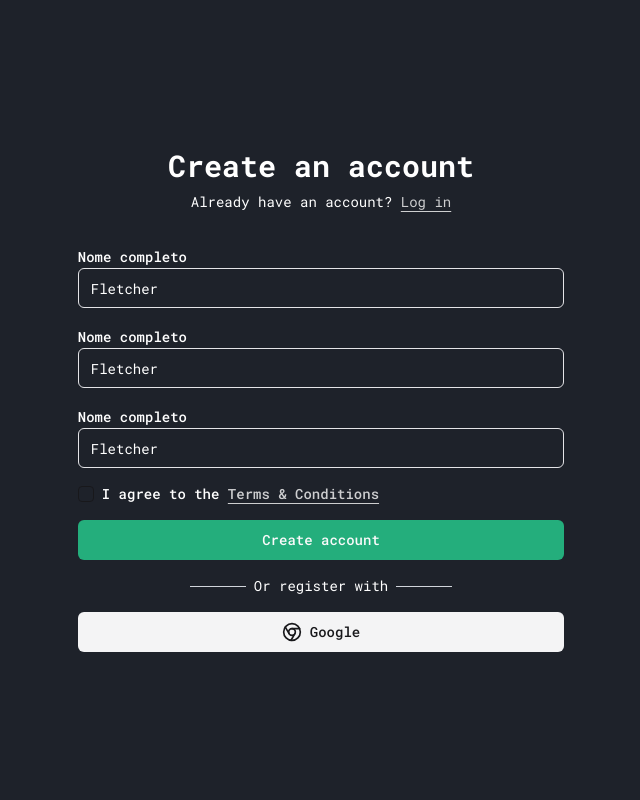
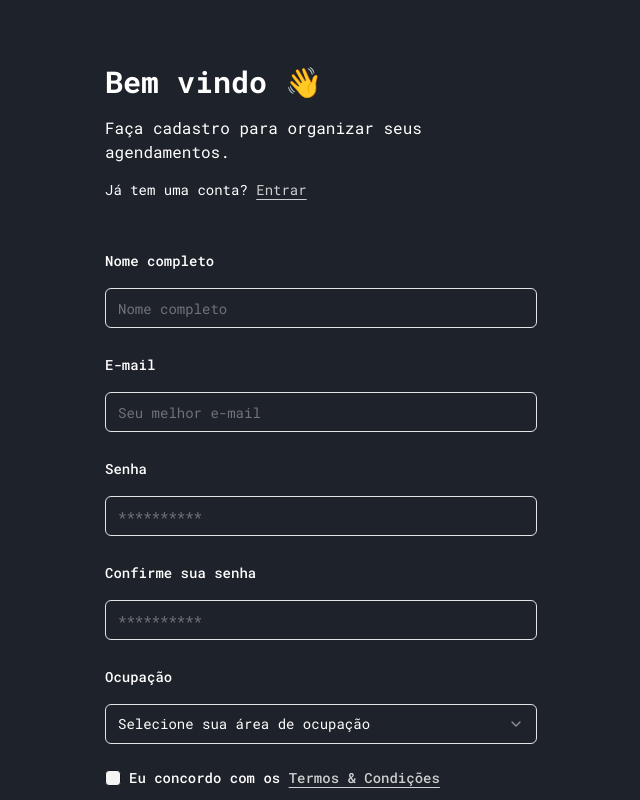
Before and after one commit to JulioCB68/med-sched, a Next.js app: page /register in a window 1280 px wide. Shown: the top 800 px of the page, without its empty margins (319-959 px from the left). Built offline with nearby package versions, Linux system fonts and the light colour scheme.

Commit message:
feat: finishing login and register page UI

```diff
--- a/package.json
+++ b/package.json
@@ -11,6 +11,7 @@
   "dependencies": {
     "@radix-ui/react-checkbox": "^1.1.1",
     "@radix-ui/react-label": "^2.1.0",
+    "@radix-ui/react-select": "^2.1.1",
     "@radix-ui/react-separator": "^1.1.0",
     "@radix-ui/react-slot": "^1.1.0",
     "class-variance-authority": "^0.7.0",
--- a/src/app/login/page.tsx
+++ b/src/app/login/page.tsx
@@ -17,7 +17,7 @@
           <p className="text-dark-700">Começe já com seus agendamentos.</p>
           <p className="mt-2 text-sm">
             <Link
-              href="#"
+              href="/register"
               className="text-sm text-primary-foreground/80 underline underline-offset-4 hover:text-primary-foreground"
             >
               Ainda não tem uma conta?
@@ -47,19 +47,19 @@
         </div>
 
         <div className="flex items-center space-x-2">
-          <Checkbox id="terms" />
+          <Checkbox id="terms" className="bg-accent" />
           <Label htmlFor="terms" className="text-sm">
-            I agree to the{' '}
+            Eu concordo com os{' '}
             <Link
               href="#"
               className="text-sm text-primary-foreground/80 underline underline-offset-4 hover:text-primary-foreground"
             >
-              Terms & Conditions
+              Termos & Condições
             </Link>
           </Label>
         </div>
-        <Button className="w-full" size={'lg'}>
-          Entrar
+        <Button className="w-full" size={'lg'} asChild>
+          <Link href="/">Entrar</Link>
         </Button>
         <div className="mt-4 flex items-center justify-center space-x-2">
           <Separator className="h-px w-14 bg-gray-300" />
--- /dev/null
+++ b/src/app/register/helpers.ts
@@ -0,0 +1,44 @@
+interface MedicalSpecialty {
+  name: string
+  value: string
+}
+
+export const medicalSpecialties: MedicalSpecialty[] = [
+  { name: 'Cardiologia', value: 'cardiologia' },
+  { name: 'Dermatologia', value: 'dermatologia' },
+  { name: 'Endocrinologia', value: 'endocrinologia' },
+  { name: 'Gastroenterologia', value: 'gastroenterologia' },
+  { name: 'Hematologia', value: 'hematologia' },
+  { name: 'Infectologia', value: 'infectologia' },
+  { name: 'Nefrologia', value: 'nefrologia' },
+  { name: 'Neurologia', value: 'neurologia' },
+  { name: 'Oftalmologia', value: 'oftalmologia' },
+  { name: 'Oncologia', value: 'oncologia' },
+  { name: 'Ortopedia', value: 'ortopedia' },
+  { name: 'Otorrinolaringologia', value: 'otorrinolaringologia' },
+  { name: 'Pediatria', value: 'pediatria' },
+  { name: 'Pneumologia', value: 'pneumologia' },
+  { name: 'Psiquiatria', value: 'psiquiatria' },
+  { name: 'Radiologia', value: 'radiologia' },
+  { name: 'Reumatologia', value: 'reumatologia' },
+  { name: 'Urologia', value: 'urologia' },
+  { name: 'Ginecologia e Obstetrícia', value: 'ginecologia_obstetricia' },
+  {
+    name: 'Medicina de Família e Comunidade',
+    value: 'medicina_familia_comunidade',
+  },
+  { name: 'Medicina do Trabalho', value: 'medicina_trabalho' },
+  { name: 'Medicina Esportiva', value: 'medicina_esportiva' },
+  { name: 'Medicina Intensiva', value: 'medicina_intensiva' },
+  { name: 'Medicina Legal', value: 'medicina_legal' },
+  { name: 'Medicina Nuclear', value: 'medicina_nuclear' },
+  { name: 'Medicina Preventiva', value: 'medicina_preventiva' },
+  { name: 'Patologia', value: 'patologia' },
+  { name: 'Anestesiologia', value: 'anestesiologia' },
+  { name: 'Cirurgia Geral', value: 'cirurgia_geral' },
+  { name: 'Cirurgia Plástica', value: 'cirurgia_plastica' },
+  { name: 'Cirurgia Cardiovascular', value: 'cirurgia_cardiovascular' },
+  { name: 'Cirurgia Pediátrica', value: 'cirurgia_pediatrica' },
+  { name: 'Cirurgia Torácica', value: 'cirurgia_toracica' },
+  { name: 'Cirurgia Vascular', value: 'cirurgia_vascular' },
+]
--- a/src/app/register/page.tsx
+++ b/src/app/register/page.tsx
@@ -4,86 +4,119 @@
 import { Checkbox } from '@/components/ui/checkbox'
 import { Input } from '@/components/ui/input'
 import { Label } from '@/components/ui/label'
+import {
+  Select,
+  SelectContent,
+  SelectItem,
+  SelectTrigger,
+  SelectValue,
+} from '@/components/ui/select'
 import { Separator } from '@/components/ui/separator'
 
 import { ChromeIcon } from 'lucide-react'
+import { medicalSpecialties } from './helpers'
 
 export default function Register() {
   return (
-    <div className="flex min-h-screen bg-background text-white">
-      <div className="flex flex-1 flex-col items-center justify-center p-8">
-        <h1 className="text-3xl font-bold">Create an account</h1>
+    <section className="container my-auto flex min-h-screen max-w-[496px] items-center bg-background py-16 text-white">
+      <form className="flex-1 space-y-6">
+        <section className="mb-12 space-y-4">
+          <h1 className="text-3xl font-bold">Bem vindo 👋</h1>
+          <p className="text-dark-700">
+            Faça cadastro para organizar seus agendamentos.
+          </p>
           <p className="mt-2 text-sm">
-          Already have an account?{' '}
+            Já tem uma conta?{' '}
+            <Link
+              href="/login"
+              className="text-sm text-primary-foreground/80 underline underline-offset-4 hover:text-primary-foreground"
+            >
+              Entrar
+            </Link>
+          </p>
+        </section>
+
+        <div className="space-y-4">
+          <Label htmlFor="full-name" className="text-sm">
+            Nome completo
+          </Label>
+          <Input id="full-name" placeholder="Nome completo" />
+        </div>
+
+        <div className="space-y-4">
+          <Label htmlFor="email" className="text-sm">
+            E-mail
+          </Label>
+          <Input id="email" placeholder="Seu melhor e-mail" />
+        </div>
+
+        <div className="space-y-4">
+          <Label htmlFor="password" className="text-sm">
+            Senha
+          </Label>
+          <Input id="password" placeholder="**********" />
+        </div>
+
+        <div className="space-y-4">
+          <Label htmlFor="confirm-password" className="text-sm">
+            Confirme sua senha
+          </Label>
+          <Input id="confirm-password" placeholder="**********" />
+        </div>
+
+        <div className="space-y-4">
+          <Label htmlFor="occupation" className="text-sm">
+            Ocupação
+          </Label>
+          <Select>
+            <SelectTrigger className="w-full">
+              <SelectValue placeholder="Selecione sua área de ocupação" />
+            </SelectTrigger>
+            <SelectContent className="bg-background text-white">
+              {medicalSpecialties.map((item) => (
+                <SelectItem
+                  key={item.value}
+                  value={item.value}
+                  className="focus:bg-accent/50"
+                >
+                  {item.name}
+                </SelectItem>
+              ))}
+            </SelectContent>
+          </Select>
+        </div>
+
+        <div className="flex items-center space-x-2">
+          <Checkbox id="terms" className="bg-accent" />
+          <Label htmlFor="terms" className="text-sm">
+            Eu concordo com os{' '}
             <Link
               href="#"
               className="text-sm text-primary-foreground/80 underline underline-offset-4 hover:text-primary-foreground"
             >
-            Log in
-          </Link>
-        </p>
-        <div className="mt-8 w-2/5 space-y-4">
-          <div>
-            <Label htmlFor="terms" className="text-sm">
-              Nome completo
-            </Label>
-            <Input
-              id="first-name"
-              placeholder="First name"
-              defaultValue="Fletcher"
-            />
-          </div>
-          <div>
-            <Label htmlFor="terms" className="text-sm">
-              Nome completo
-            </Label>
-            <Input
-              id="first-name"
-              placeholder="First name"
-              defaultValue="Fletcher"
-            />
-          </div>
-          <div>
-            <Label htmlFor="terms" className="text-sm">
-              Nome completo
-            </Label>
-            <Input
-              id="first-name"
-              placeholder="First name"
-              defaultValue="Fletcher"
-            />
-          </div>
-
-          <div className="flex items-center space-x-2">
-            <Checkbox id="terms" />
-            <Label htmlFor="terms" className="text-sm">
-              I agree to the{' '}
-              <Link
-                href="#"
-                className="text-sm text-primary-foreground/80 underline underline-offset-4 hover:text-primary-foreground"
-              >
-                Terms & Conditions
+              Termos & Condições
             </Link>
           </Label>
         </div>
-          <Button className="w-full">Create account</Button>
+        <Button className="w-full" size={'lg'}>
+          Cadastrar
+        </Button>
         <div className="mt-4 flex items-center justify-center space-x-2">
           <Separator className="h-px w-14 bg-gray-300" />
-            <span className="text-sm">Or register with</span>
+          <span className="text-sm">Ou continue com o Google</span>
           <Separator className="h-px w-14 bg-gray-300" />
         </div>
         <div className="mt-4 flex justify-center space-x-4">
           <Button
             variant="secondary"
+            size={'lg'}
             className="flex w-full items-center space-x-2"
           >
             <ChromeIcon className="h-5 w-5" />
             <span>Google</span>
           </Button>
         </div>
-        </div>
-      </div>
-      <div className="hidden w-1/3 flex-col items-center justify-center"></div>
-    </div>
+      </form>
+    </section>
   )
 }
--- /dev/null
+++ b/src/components/ui/select.tsx
@@ -0,0 +1,160 @@
+"use client"
+
+import * as React from "react"
+import * as SelectPrimitive from "@radix-ui/react-select"
+import { Check, ChevronDown, ChevronUp } from "lucide-react"
+
+import { cn } from "@/lib/utils"
+
+const Select = SelectPrimitive.Root
+
+const SelectGroup = SelectPrimitive.Group
+
+const SelectValue = SelectPrimitive.Value
+
+const SelectTrigger = React.forwardRef<
+  React.ElementRef<typeof SelectPrimitive.Trigger>,
+  React.ComponentPropsWithoutRef<typeof SelectPrimitive.Trigger>
+>(({ className, children, ...props }, ref) => (
+  <SelectPrimitive.Trigger
+    ref={ref}
+    className={cn(
+      "flex h-10 w-full items-center justify-between rounded-md border border-input bg-background px-3 py-2 text-sm ring-offset-background placeholder:text-muted-foreground focus:outline-none focus:ring-2 focus:ring-ring focus:ring-offset-2 disabled:cursor-not-allowed disabled:opacity-50 [&>span]:line-clamp-1",
+      className
+    )}
+    {...props}
+  >
+    {children}
+    <SelectPrimitive.Icon asChild>
+      <ChevronDown className="h-4 w-4 opacity-50" />
+    </SelectPrimitive.Icon>
+  </SelectPrimitive.Trigger>
+))
+SelectTrigger.displayName = SelectPrimitive.Trigger.displayName
+
+const SelectScrollUpButton = React.forwardRef<
+  React.ElementRef<typeof SelectPrimitive.ScrollUpButton>,
+  React.ComponentPropsWithoutRef<typeof SelectPrimitive.ScrollUpButton>
+>(({ className, ...props }, ref) => (
+  <SelectPrimitive.ScrollUpButton
+    ref={ref}
+    className={cn(
+      "flex cursor-default items-center justify-center py-1",
+      className
+    )}
+    {...props}
+  >
+    <ChevronUp className="h-4 w-4" />
+  </SelectPrimitive.ScrollUpButton>
+))
+SelectScrollUpButton.displayName = SelectPrimitive.ScrollUpButton.displayName
+
+const SelectScrollDownButton = React.forwardRef<
+  React.ElementRef<typeof SelectPrimitive.ScrollDownButton>,
+  React.ComponentPropsWithoutRef<typeof SelectPrimitive.ScrollDownButton>
+>(({ className, ...props }, ref) => (
+  <SelectPrimitive.ScrollDownButton
+    ref={ref}
+    className={cn(
+      "flex cursor-default items-center justify-center py-1",
+      className
+    )}
+    {...props}
+  >
+    <ChevronDown className="h-4 w-4" />
+  </SelectPrimitive.ScrollDownButton>
+))
+SelectScrollDownButton.displayName =
+  SelectPrimitive.ScrollDownButton.displayName
+
+const SelectContent = React.forwardRef<
+  React.ElementRef<typeof SelectPrimitive.Content>,
+  React.ComponentPropsWithoutRef<typeof SelectPrimitive.Content>
+>(({ className, children, position = "popper", ...props }, ref) => (
+  <SelectPrimitive.Portal>
+    <SelectPrimitive.Content
+      ref={ref}
+      className={cn(
+        "relative z-50 max-h-96 min-w-[8rem] overflow-hidden rounded-md border bg-popover text-popover-foreground shadow-md data-[state=open]:animate-in data-[state=closed]:animate-out data-[state=closed]:fade-out-0 data-[state=open]:fade-in-0 data-[state=closed]:zoom-out-95 data-[state=open]:zoom-in-95 data-[side=bottom]:slide-in-from-top-2 data-[side=left]:slide-in-from-right-2 data-[side=right]:slide-in-from-left-2 data-[side=top]:slide-in-from-bottom-2",
+        position === "popper" &&
+          "data-[side=bottom]:translate-y-1 data-[side=left]:-translate-x-1 data-[side=right]:translate-x-1 data-[side=top]:-translate-y-1",
+        className
+      )}
+      position={position}
+      {...props}
+    >
+      <SelectScrollUpButton />
+      <SelectPrimitive.Viewport
+        className={cn(
+          "p-1",
+          position === "popper" &&
+            "h-[var(--radix-select-trigger-height)] w-full min-w-[var(--radix-select-trigger-width)]"
+        )}
+      >
+        {children}
+      </SelectPrimitive.Viewport>
+      <SelectScrollDownButton />
+    </SelectPrimitive.Content>
+  </SelectPrimitive.Portal>
+))
+SelectContent.displayName = SelectPrimitive.Content.displayName
+
+const SelectLabel = React.forwardRef<
+  React.ElementRef<typeof SelectPrimitive.Label>,
+  React.ComponentPropsWithoutRef<typeof SelectPrimitive.Label>
+>(({ className, ...props }, ref) => (
+  <SelectPrimitive.Label
+    ref={ref}
+    className={cn("py-1.5 pl-8 pr-2 text-sm font-semibold", className)}
+    {...props}
+  />
+))
+SelectLabel.displayName = SelectPrimitive.Label.displayName
+
+const SelectItem = React.forwardRef<
+  React.ElementRef<typeof SelectPrimitive.Item>,
+  React.ComponentPropsWithoutRef<typeof SelectPrimitive.Item>
+>(({ className, children, ...props }, ref) => (
+  <SelectPrimitive.Item
+    ref={ref}
+    className={cn(
+      "relative flex w-full cursor-default select-none items-center rounded-sm py-1.5 pl-8 pr-2 text-sm outline-none focus:bg-accent focus:text-accent-foreground data-[disabled]:pointer-events-none data-[disabled]:opacity-50",
+      className
+    )}
+    {...props}
+  >
+    <span className="absolute left-2 flex h-3.5 w-3.5 items-center justify-center">
+      <SelectPrimitive.ItemIndicator>
+        <Check className="h-4 w-4" />
+      </SelectPrimitive.ItemIndicator>
+    </span>
+
+    <SelectPrimitive.ItemText>{children}</SelectPrimitive.ItemText>
+  </SelectPrimitive.Item>
+))
+SelectItem.displayName = SelectPrimitive.Item.displayName
+
+const SelectSeparator = React.forwardRef<
+  React.ElementRef<typeof SelectPrimitive.Separator>,
+  React.ComponentPropsWithoutRef<typeof SelectPrimitive.Separator>
+>(({ className, ...props }, ref) => (
+  <SelectPrimitive.Separator
+    ref={ref}
+    className={cn("-mx-1 my-1 h-px bg-muted", className)}
+    {...props}
+  />
+))
+SelectSeparator.displayName = SelectPrimitive.Separator.displayName
+
+export {
+  Select,
+  SelectGroup,
+  SelectValue,
+  SelectTrigger,
+  SelectContent,
+  SelectLabel,
+  SelectItem,
+  SelectSeparator,
+  SelectScrollUpButton,
+  SelectScrollDownButton,
+}
```
Also changed, not shown: 1 other file (tests, documents, lock files or other folders). Lines whose indentation alone changed are shown as unchanged.
